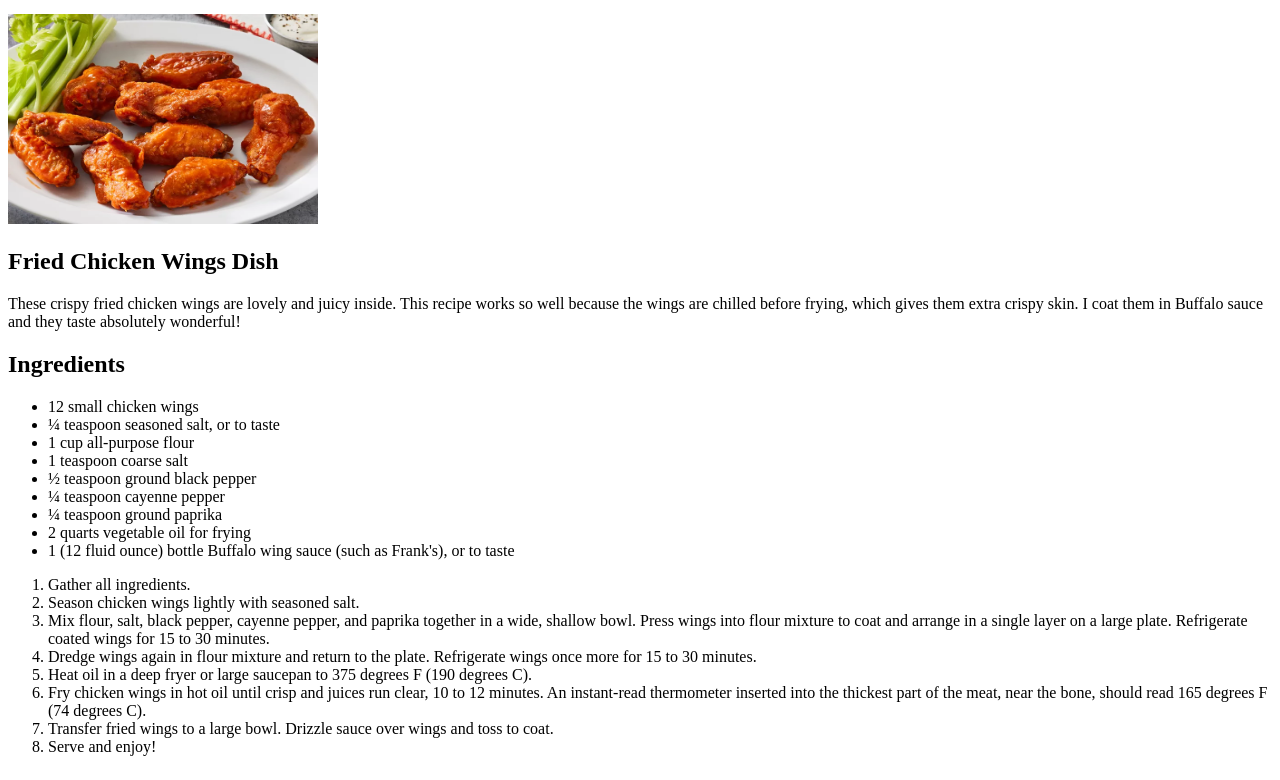
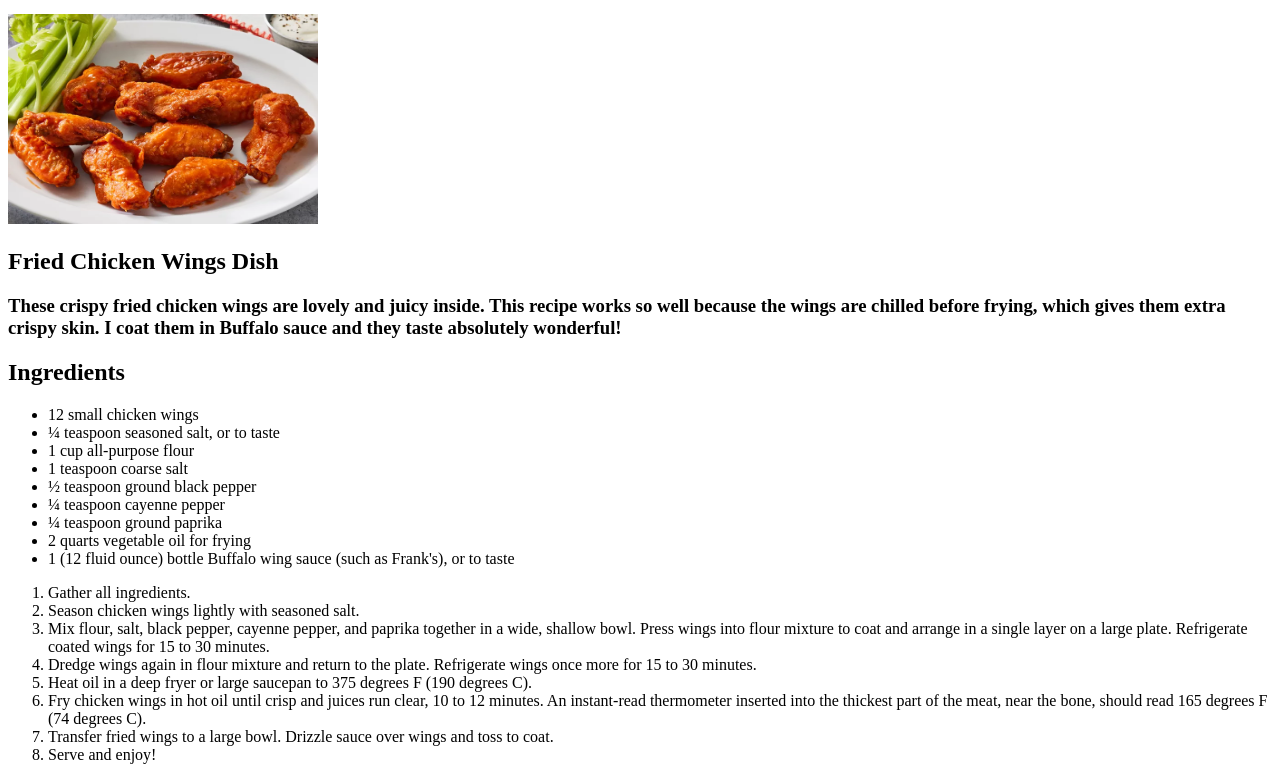
Before and after one commit to hdsjaihdakw/odin-recipes, a plain HTML site: page recipes/fried chicken wings.html in a window 1280 px wide. Shown: the part 100-880 px from the top of the page. Drawn offline with Linux system fonts and the light colour scheme.

Commit message:
changed descreotion to h3 heading

```diff
--- a/recipes/fried chicken wings.html
+++ b/recipes/fried chicken wings.html
@@ -18,12 +18,12 @@
       />
     </p>
     <h2>Fried Chicken Wings Dish</h2>
-    <p>
+    <p><h3>
       These crispy fried chicken wings are lovely and juicy inside. This recipe
       works so well because the wings are chilled before frying, which gives
       them extra crispy skin. I coat them in Buffalo sauce and they taste
       absolutely wonderful!
-    </p>
+    </h3></p>
     <h2>Ingredients</h2>
     <ul>
       <li>12 small chicken wings</li>
```
